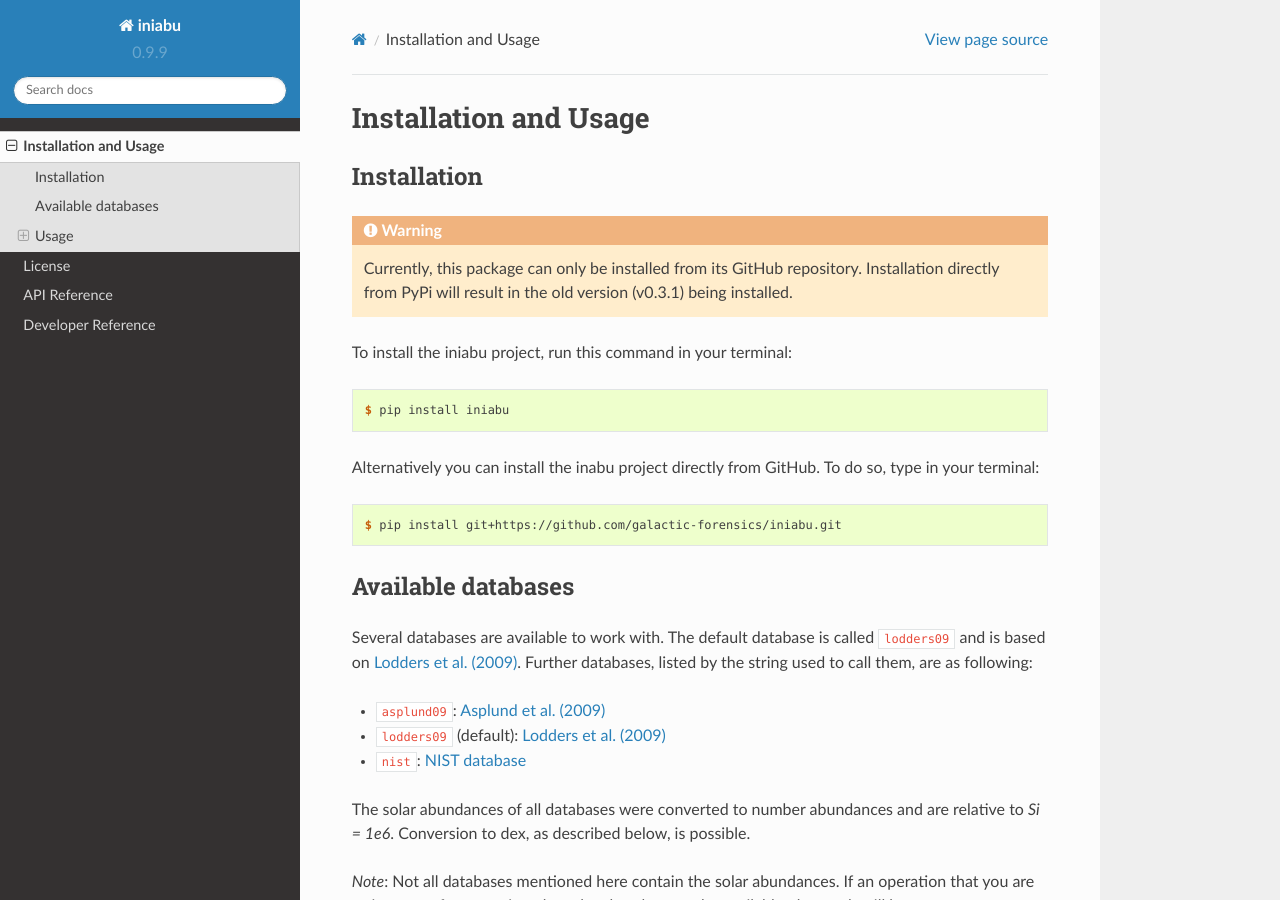
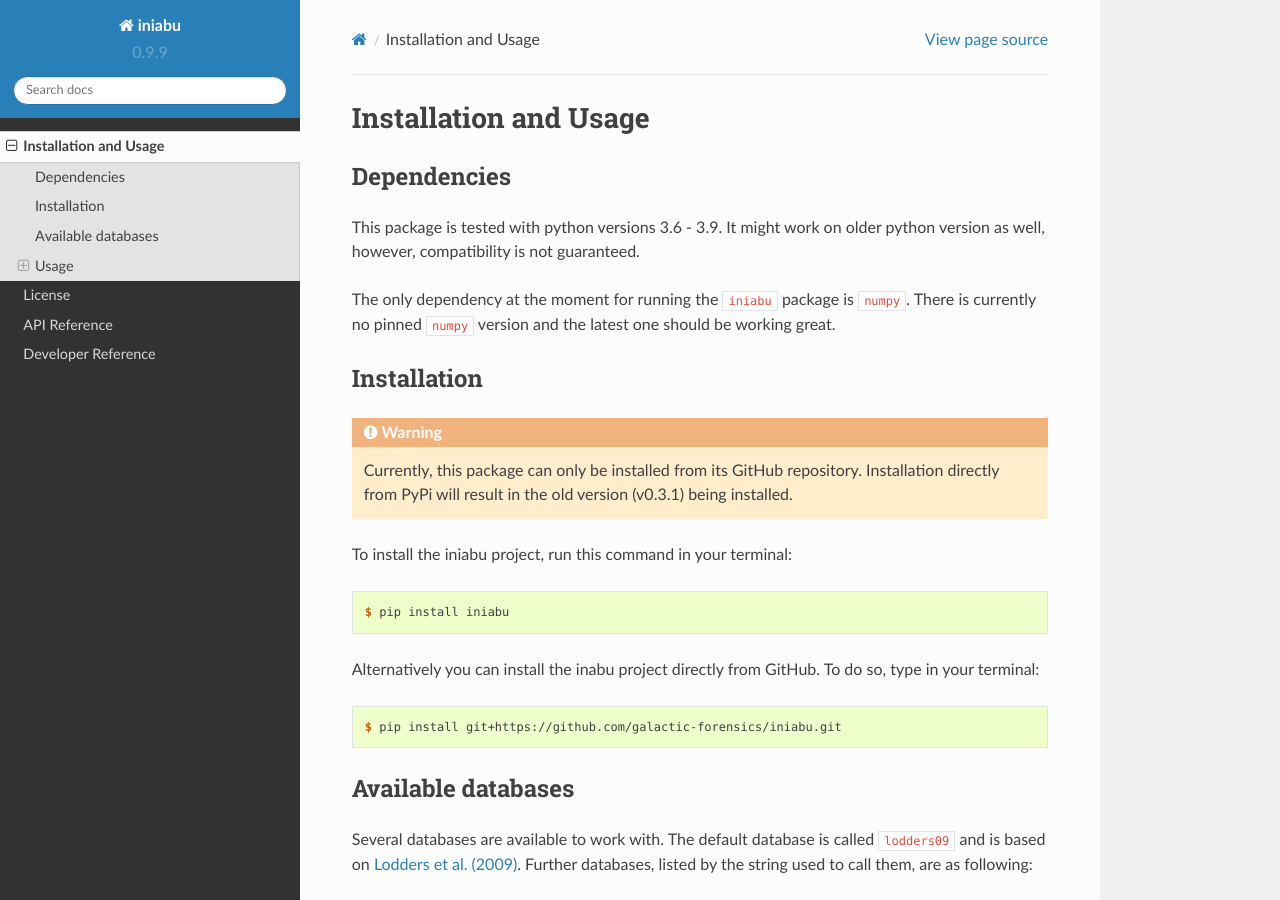
Before and after one commit to galactic-forensics/iniabu, a Sphinx documentation site: the page built from docs/intro.rst, in a window 1280 px wide and 900 px high. Built offline with Sphinx 7.4.7 and the Read the Docs theme 2.0.0, drawn with Linux system fonts in a browser that asks for light colours.

Commit message:
Add Python 3.9 as default environment, test on 3.6-3.9
Updated for testing on python 3.6 - 3.9 and development under python 3.9
Updated documentation to reflect this change.

```diff
--- a/docs/intro.rst
+++ b/docs/intro.rst
@@ -1,5 +1,21 @@
 Installation and Usage
 ======================
+
+
+Dependencies
+------------
+
+This package is tested
+with python versions 3.6 - 3.9.
+It might work on older python version as well,
+however,
+compatibility is not guaranteed.
+
+The only dependency at the moment
+for running the ``iniabu`` package
+is ``numpy``.
+There is currently no pinned ``numpy`` version
+and the latest one should be working great.
 
 
 Installation
--- a/pyproject.toml
+++ b/pyproject.toml
@@ -11,12 +11,12 @@
 requires-python=">=3.6"
 description-file="README.rst"
 classifiers = [
-    "Development Status :: 1 - Planning",
+    "Development Status :: 3 - Alpha",
     "Programming Language :: Python",
-    "Programming Language :: Python :: 3.5",
     "Programming Language :: Python :: 3.6",
     "Programming Language :: Python :: 3.7",
     "Programming Language :: Python :: 3.8",
+    "Programming Language :: Python :: 3.9",
     "Operating System :: OS Independent",
     "License :: OSI Approved :: GNU General Public License v2 (GPLv2)",
     "Intended Audience :: Science/Research",
```
Also changed, not shown: noxfile.py (+5 -5 lines), 3 other files.
